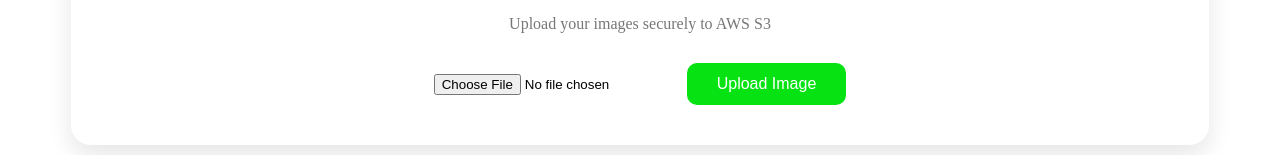
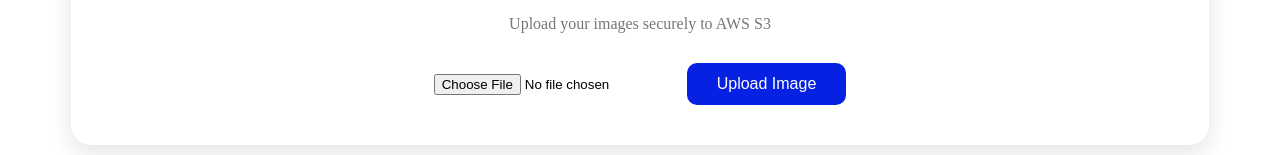
Before and after one commit to sambidhansenapati024/image-upload-web, an Angular app: page / in a window 1280 px wide. Shown: the part 140-295 px from the top of the page. Built offline with nearby package versions, Linux system fonts and the light colour scheme; no server answers.

Commit message:
change buttn colour

```diff
--- a/src/app/components/image-upload/image-upload.component.css
+++ b/src/app/components/image-upload/image-upload.component.css
@@ -55,7 +55,7 @@ body{
 
 .upload-btn{
 
-    background:#07e312;
+    background:#0721e3;
 
     color:white;
 
```
